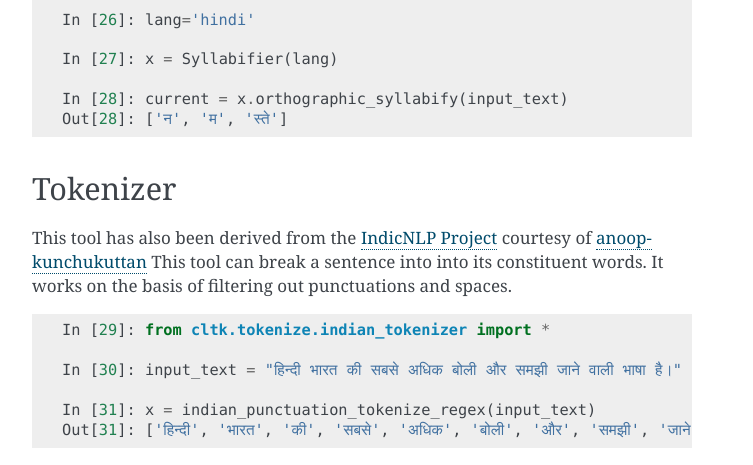
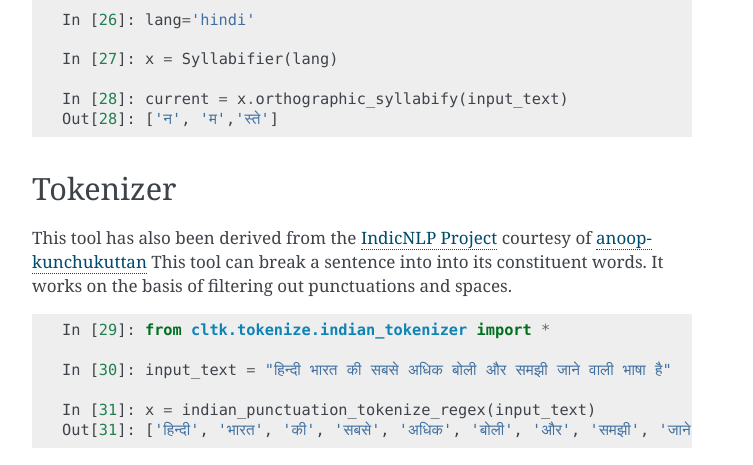
Before and after one commit to cltk/cltk, a Sphinx documentation site: the page built from docs/sanskrit.rst, in a window 1280 px wide and 900 px high, scrolled down 2189 px. Shown: the part 366-831 px from the top of the window, without its empty margins (388-1141 px from the left). Built offline with Sphinx 7.4.7, drawn with Linux system fonts in a browser that asks for light colours.

```diff
--- a/docs/sanskrit.rst
+++ b/docs/sanskrit.rst
@@ -137,7 +137,7 @@ This tool can break a word into its syllables, this can be applied across 17 Ind
    In [27]: x = Syllabifier(lang)
 
    In [28]: current = x.orthographic_syllabify(input_text)
-   Out[28]: ['न', 'म', 'स्ते']
+   Out[28]: ['न', 'म','स्ते']
 
 
 Tokenizer
@@ -150,7 +150,7 @@ This tool can break a sentence into into its constituent words. It works on the
 
    In [29]: from cltk.tokenize.indian_tokenizer import *
 
-   In [30]: input_text = "हिन्दी भारत की सबसे अधिक बोली और समझी जाने वाली भाषा है।"
+   In [30]: input_text = "हिन्दी भारत की सबसे अधिक बोली और समझी जाने वाली भाषा है"
 
    In [31]: x = indian_punctuation_tokenize_regex(input_text)
-   Out[31]: ['हिन्दी', 'भारत', 'की', 'सबसे', 'अधिक', 'बोली', 'और', 'समझी', 'जाने', 'वाली', 'भाषा', 'है', '।']
+   Out[31]: ['हिन्दी', 'भारत', 'की', 'सबसे', 'अधिक', 'बोली', 'और', 'समझी', 'जाने', 'वाली', 'भाषा', 'है']
```
